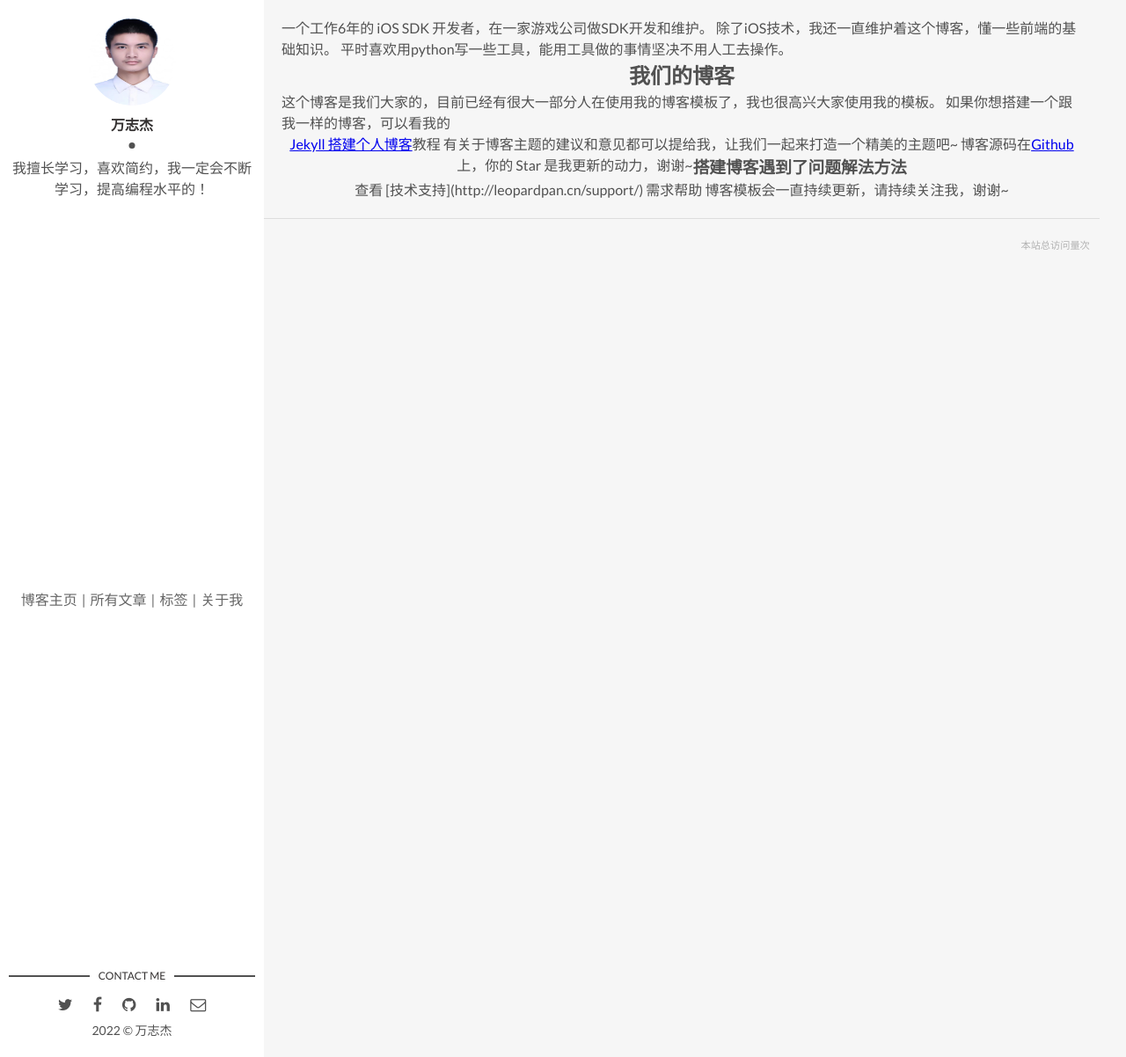
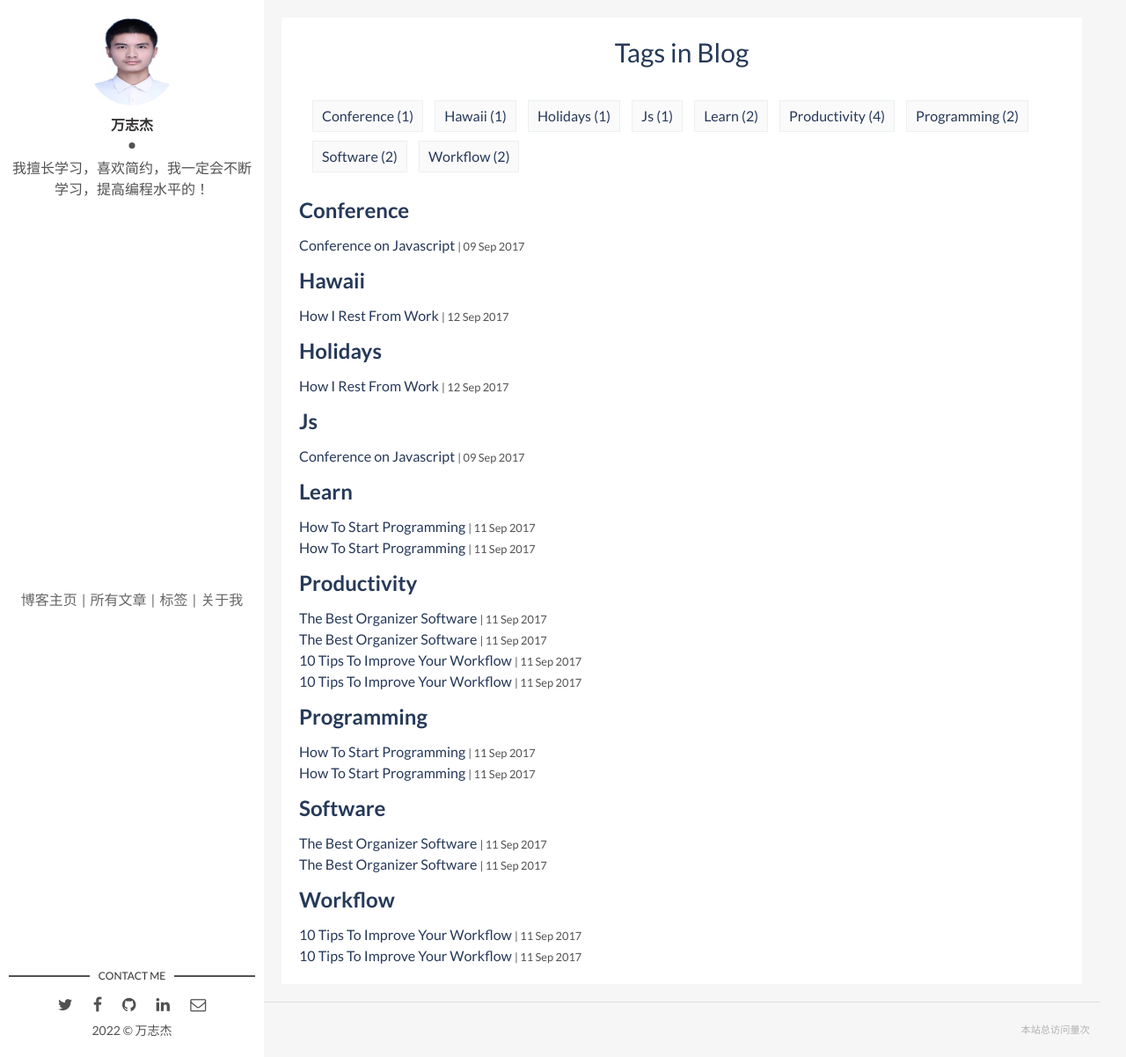
Before and after one commit to 19991010wan/19991010wan-Blog, a Jekyll site: the page built from about.html, in a window 1280 px wide and 1202 px high. Shown: the whole window at 88% size. Built offline with Jekyll 4.4.1, drawn with Linux system fonts in a browser that asks for light colours; nearby versions of some CDN libraries; comment, search, counter and statistics services are not loaded.

Commit message:
update about

```diff
--- a/about.html
+++ b/about.html
@@ -3,31 +3,26 @@ layout: main
 title: 关于我
 permalink: /about/
 ---
+{% capture site_tags %}{% for tag in site.tags %}{{ tag | first }}{% unless forloop.last %},{% endunless %}{% endfor %}{% endcapture %}
+{% assign tag_words = site_tags | split:',' | sort %}
 
-一个工作6年的 iOS SDK 开发者，在一家游戏公司做SDK开发和维护。
-
-除了iOS技术，我还一直维护着这个博客，懂一些前端的基础知识。
-
-平时喜欢用python写一些工具，能用工具做的事情坚决不用人工去操作。
-
-<h2> 我们的博客 </h2>
-
-这个博客是我们大家的，目前已经有很大一部分人在使用我的博客模板了，我也很高兴大家使用我的模板。
-
-如果你想搭建一个跟我一样的博客，可以看我的
-<a href="/2016/10/jekyll_tutorials1/"> Jekyll 搭建个人博客 </a>
-教程
-
-
-有关于博客主题的建议和意见都可以提给我，让我们一起来打造一个精美的主题吧~
-
-博客源码在 <a target="_blank" href='https://github.com/leopardpan/leopardpan.github.io/'>Github</a> 上，你的 Star 是我更新的动力，谢谢~
-
-
-<h3> 搭建博客遇到了问题解法方法 </h3>
-
-查看 [技术支持](http://leopardpan.cn/support/) 需求帮助
-
-博客模板会一直持续更新，请持续关注我，谢谢~
-
-{% include comments.html %}
+<section class="blog-tags">
+    <h1>Tags in Blog</h1>
+    <ul class="tags">
+        <!--  cycles through tag list and creates header row of all tags used in site with accompanying per-tag counts...-->
+        {% for this_word in tag_words %}
+        <li ><a href="#{{ this_word | cgi_escape }}" class="tag">{{ this_word }} <span>({{ site.tags[this_word].size }})</span></a></li>
+        {% endfor %}
+    </ul>
+    <!--cycles through tag list and creates subheader for each tag name...-->
+    {% for this_word in tag_words %}
+    <h2 id="{{ this_word | cgi_escape }}">{{ this_word }}</h2>
+    <!--  lists all posts corresponding to specific tag...-->
+    {% for post in site.tags[this_word] %}{% if post.title != null %}
+    <div class="tag-list">
+        <span><a href="{{ site.baseurl }}{{ post.url }}">{{ post.title }}</a></span>
+        <small><span>| {{ post.date | date_to_string }}</span></small>
+    </div>
+    {% endif %}{% endfor %}
+    {% endfor %}
+</section>
```
